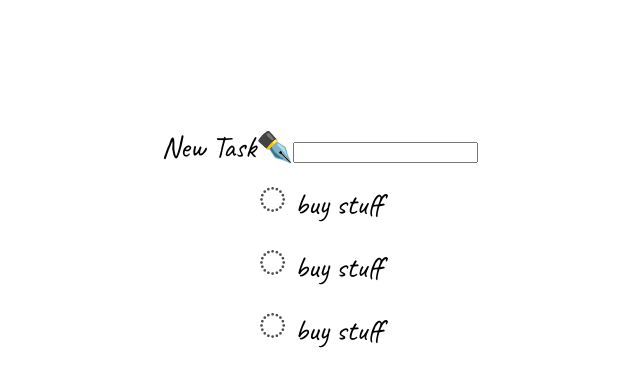
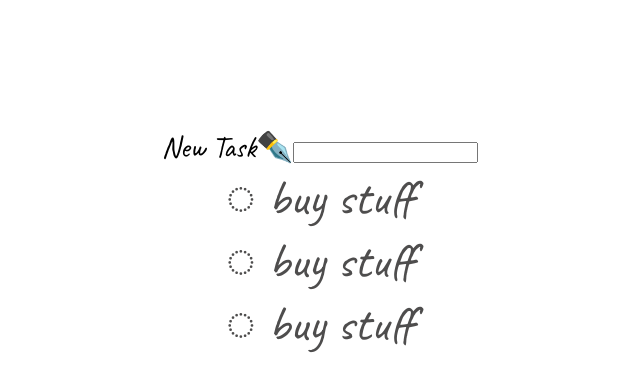
Before and after one commit to Mohammad1704/to-dolist, a React (Create React App) app: page / in a window 1280 px wide. Shown: the top 392 px of the page, without its empty margins (320-960 px from the left). Built offline with nearby package versions, Linux system fonts and the light colour scheme.

Commit message:
its work -input -check

```diff
--- a/src/todo.js
+++ b/src/todo.js
@@ -3,7 +3,7 @@ import React, {Component} from 'react';
 class Todo extends Component {
 
     state = {
-        hide: 'done'
+        hide: 'false'
     }
 
     hideTask = () =>{
@@ -12,12 +12,18 @@ class Todo extends Component {
         }else{
             this.setState({hide:'false'})
         }
+
+        console.log(this.state.hide)
+
     }
 render(){
     return (
-        <div>
- <li> <span  onClick={this.hideTask} >◌</span> {this.props.todo.text}</li>
- </div>
+            <div>
+                <li onClick={this.hideTask} >
+                    <span >◌</span>
+                    <span className={this.state.hide} > {this.props.todo.text} </span>
+                </li>
+            </div>
     )
 }
 
```
